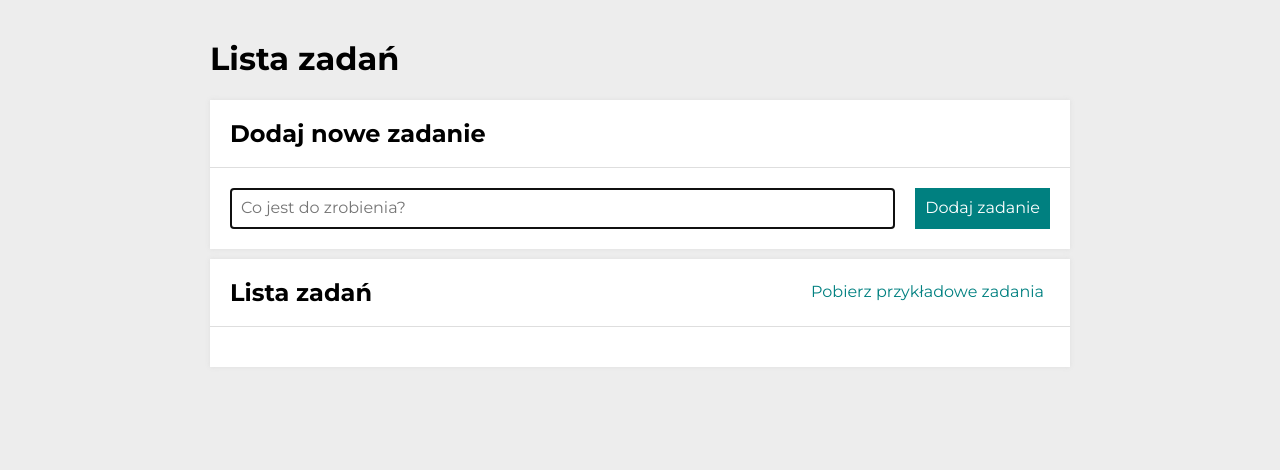
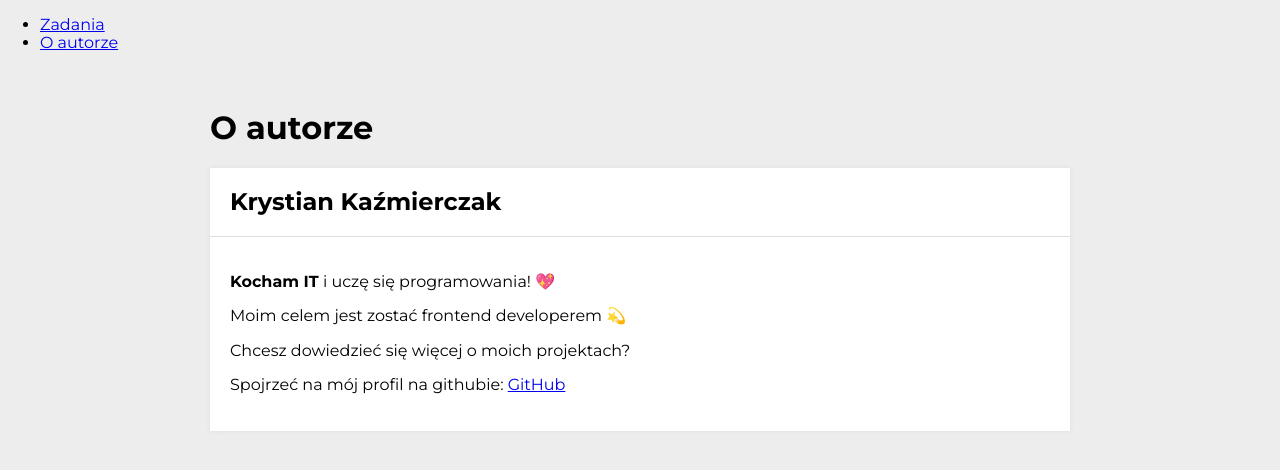
Before and after one commit to krystian-kazmierczak/todo-list-react, a React (Create React App) app: page /#/autor in a window 1280 px wide. Shown: the top 470 px of the page. Built offline with nearby package versions, Linux system fonts and the light colour scheme.

Commit message:
author page and task page added

```diff
--- a/src/App.js
+++ b/src/App.js
@@ -1,5 +1,35 @@
-import Tasks from "./features/tasks/Tasks";
+import { HashRouter, Link, Redirect, Route, Switch } from "react-router-dom";
+import AuthorPage from "./features/author/AuthorPage";
+import TaskPage from "./features/tasks/TaskPage";
+import TasksPage from "./features/tasks/TasksPage";
 
-const App = () => <Tasks />;
+const App = () => (
+  <HashRouter>
+    <nav>
+      <ul>
+        <li>
+          <Link to="/zadania">Zadania</Link>
+        </li>
+        <li>
+          <Link to="/autor">O autorze</Link>
+        </li>
+      </ul>
+      <Switch>
+        <Route path="/zadania/:id">
+          <TaskPage />
+        </Route>
+        <Route path="/zadania">
+          <TasksPage />
+        </Route>
+        <Route path="/autor">
+          <AuthorPage />
+        </Route>
+        <Route path="/">
+          <Redirect to="/zadania" />
+        </Route>
+      </Switch>
+    </nav>
+  </HashRouter>
+);
 
 export default App;
--- /dev/null
+++ b/src/features/author/AuthorPage/index.js
@@ -0,0 +1,28 @@
+import { Link } from "react-router-dom";
+import Container from "../../../common/Container/styled";
+import Header from "../../../common/Header";
+import Section from "../../../common/Section";
+
+export default function AuthorPage() {
+  return (
+    <Container>
+      <Header title="O autorze" />
+      <Section
+        title="Krystian Kaźmierczak"
+        body={
+          <>
+            <p>
+              <strong>Kocham IT</strong> i uczę się programowania! 💖
+            </p>
+            <p>Moim celem jest zostać frontend developerem 💫</p>
+            <p>Chcesz dowiedzieć się więcej o moich projektach?</p>
+            <p>
+              Spojrzeć na mój profil na githubie:{" "}
+              <Link to="https://github.com/krystian-kazmierczak">GitHub</Link>
+            </p>
+          </>
+        }
+      />
+    </Container>
+  );
+}
--- /dev/null
+++ b/src/features/tasks/TaskPage/index.js
@@ -0,0 +1,28 @@
+import { useParams } from "react-router-dom";
+import { useSelector } from "react-redux";
+import Container from "../../../common/Container/styled";
+import Section from "../../../common/Section";
+import Header from "../../../common/Header";
+import { getTaskById } from "../tasksSlice";
+
+export default function TaskPage() {
+  const { id } = useParams();
+  const task = useSelector((state) => getTaskById(state, id));
+
+  return (
+    <Container>
+      <Header title="Szczegóły zadania" />
+      <Section
+        title={task ? task.content : "Nie ma takiego zadania!"}
+        body={
+          task && (
+            <>
+              <strong>Ukończono: </strong>
+              {task.done ? "Tak" : "Nie"}
+            </>
+          )
+        }
+      />
+    </Container>
+  );
+}
--- a/src/features/tasks/Buttons/index.js
+++ b/src/features/tasks/TasksPage/Buttons/index.js
@@ -6,7 +6,7 @@ import {
   selectIsEveryTaskDone,
   setAllTaskDone,
   toggleHideDoneTasks,
-} from "../tasksSlice";
+} from "../../tasksSlice";
 import { StyledButtons, Button } from "./styled";
 
 const Buttons = () => {
--- a/src/features/tasks/Form/index.js
+++ b/src/features/tasks/TasksPage/Form/index.js
@@ -1,7 +1,7 @@
 import { useRef, useState } from "react";
 import { useDispatch } from "react-redux";
 import { nanoid } from "@reduxjs/toolkit";
-import { addNewTask } from "../tasksSlice";
+import { addNewTask } from "../../tasksSlice";
 import { Input, StyledForm, SubmitButton } from "./styled";
 
 const Form = () => {
--- a/src/features/tasks/TasksList/index.js
+++ b/src/features/tasks/TasksPage/TasksList/index.js
@@ -1,5 +1,6 @@
 import { useSelector, useDispatch } from "react-redux";
-import { selectTasks, toggleTaskDone, removeTask, selectHideDoneTasks} from "../tasksSlice";
+import { Link } from "react-router-dom";
+import { selectTasks, toggleTaskDone, removeTask, selectHideDoneTasks} from "../../tasksSlice";
 import { Item, List, Content, Button } from "./styled";
 
 const TasksList = () => {
@@ -14,7 +15,7 @@ const TasksList = () => {
           <Button done onClick={() => dispatch(toggleTaskDone(task.id))}>
             {task.done ? "✓" : ""}
           </Button>
-          <Content done={task.done}>{task.content}</Content>
+          <Content done={task.done}><Link to={`/zadania/${task.id}`}>{task.content}</Link></Content>
           <Button remove onClick={() => dispatch(removeTask(task.id))}>
             🗑
           </Button>
@@ -23,4 +24,5 @@ const TasksList = () => {
     </List>
   );
 };
+
 export default TasksList;
--- a/src/features/tasks/tasksSlice.js
+++ b/src/features/tasks/tasksSlice.js
@@ -30,7 +30,7 @@ const tasksSlice = createSlice({
     fetchExampleTasks: (state) => {},
     setTasks: (state, { payload: tasks }) => {
       state.tasks = tasks;
-  },
+    },
   },
 });
 
@@ -52,5 +52,7 @@ export const selectHideDoneTasks = (state) =>
 export const selectAreTasksEmpty = (state) => selectTasks(state).length === 0;
 export const selectIsEveryTaskDone = (state) =>
   selectTasks(state).every(({ done }) => done);
+export const getTaskById = (state, taskId) =>
+  selectTasks(state).find(({ id }) => id === taskId);
 
 export default tasksSlice.reducer;
```
Also changed, not shown: src/features/tasks/TasksPage/index.js (renamed from src/features/tasks/Tasks.js, +5 -7 lines), src/features/tasks/TasksPage/Buttons/styled.js (renamed from src/features/tasks/Buttons/styled.js), src/features/tasks/TasksPage/Form/styled.js (renamed from src/features/tasks/Form/styled.js), src/features/tasks/TasksPage/TasksList/styled.js (renamed from src/features/tasks/TasksList/styled.js).
